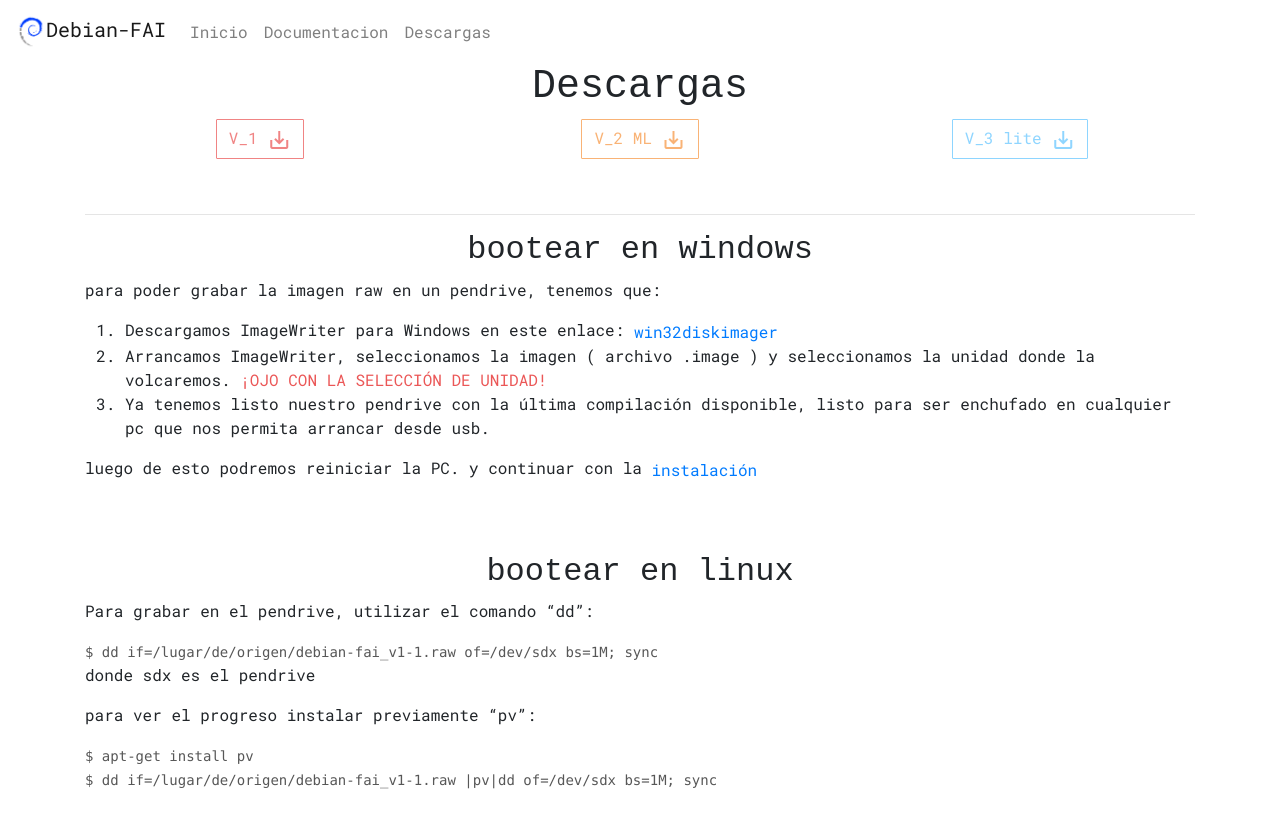
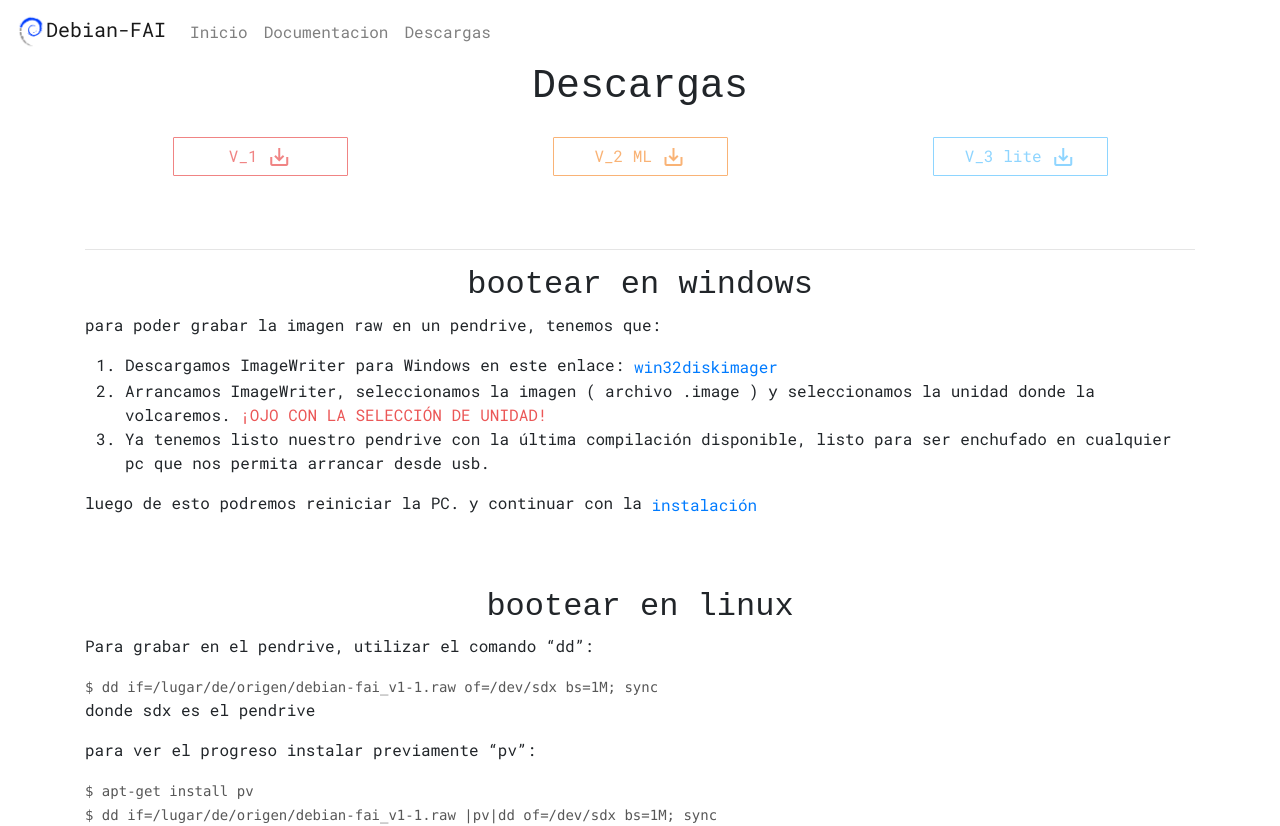
Before and after one commit to francoZuniga32/debian-fai, a plain HTML site: page descarga.html in a window 1280 px wide. Shown: the top 826 px of the page. Drawn offline with nearby package versions, Linux system fonts and the light colour scheme.

Commit message:
d0403h2338

```diff
--- a/Css/main.css
+++ b/Css/main.css
@@ -1,3 +1,8 @@
+.btn{
+    width: 50%;
+    margin: 5%;
+}
+
 .v1{
     border-radius: 1px;
     border-color:rgba(235, 87, 87, 0.73);
```
